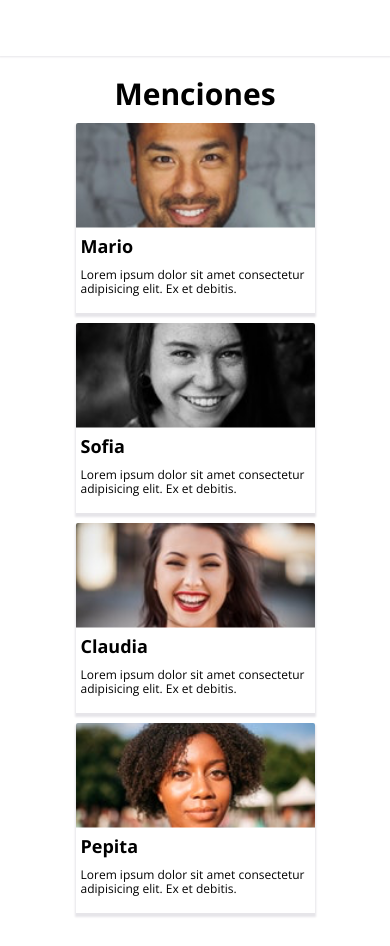
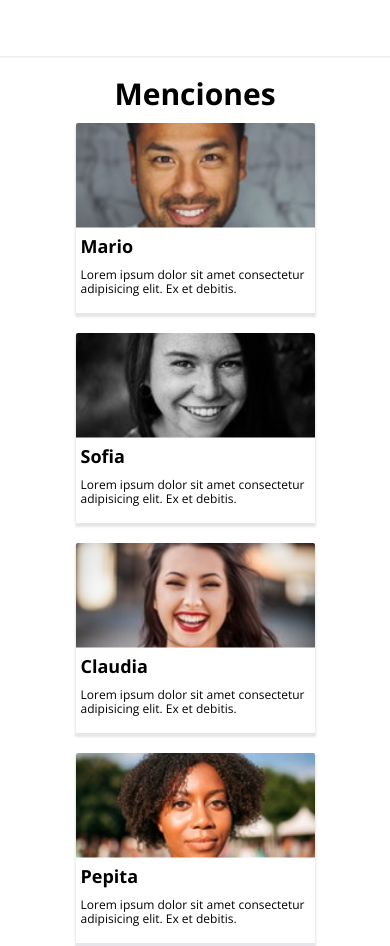
Before and after one commit to CamiloBeltran24/Pagina_Brands, a plain HTML site: page index.html in a window 390 px wide. Shown: the part 1971-2917 px from the top of the page. Drawn offline with nearby package versions, Linux system fonts and the light colour scheme.

Commit message:
margen a las elementos del area de menciones

```diff
--- a/css/mobile.css
+++ b/css/mobile.css
@@ -29,6 +29,9 @@
         flex-direction: column;
         justify-content: center;
         align-items: center;
+    }
+    .mention
+    {
         margin-bottom: 10px;
     }
 }
```
